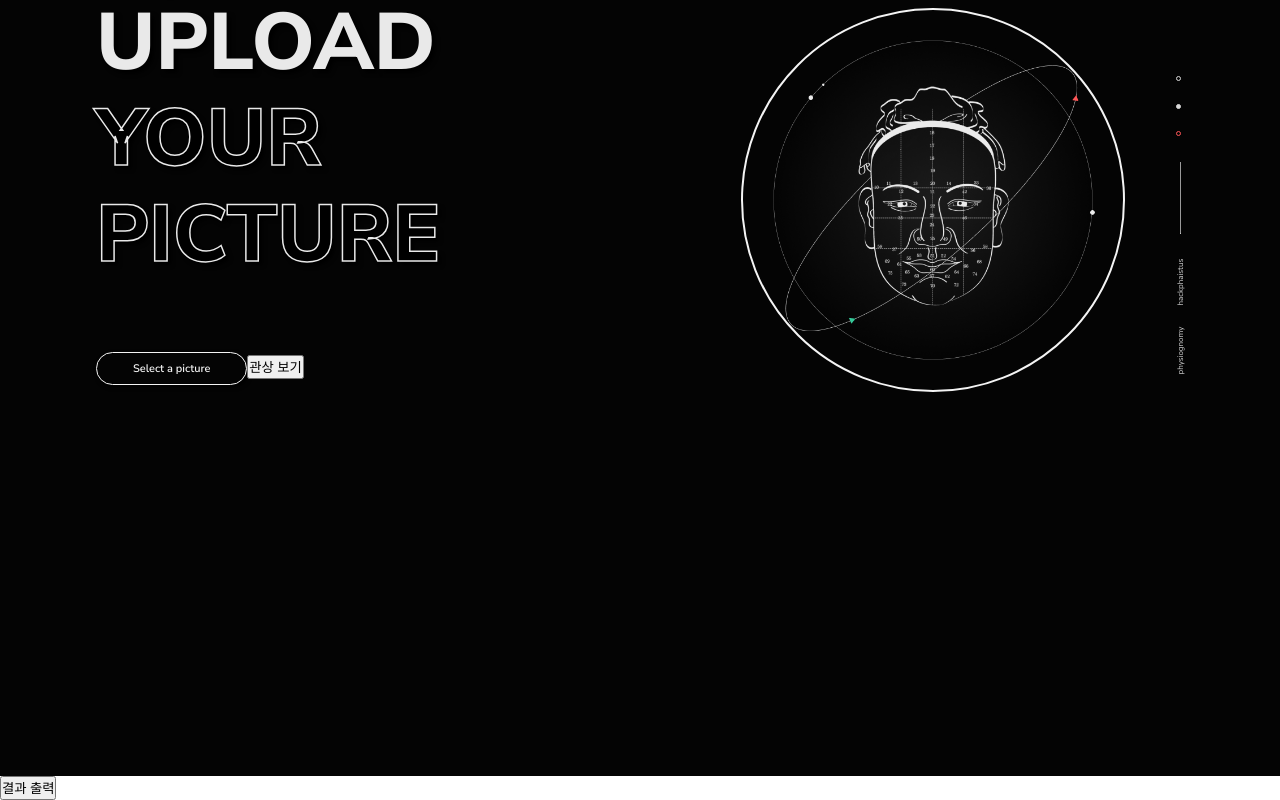
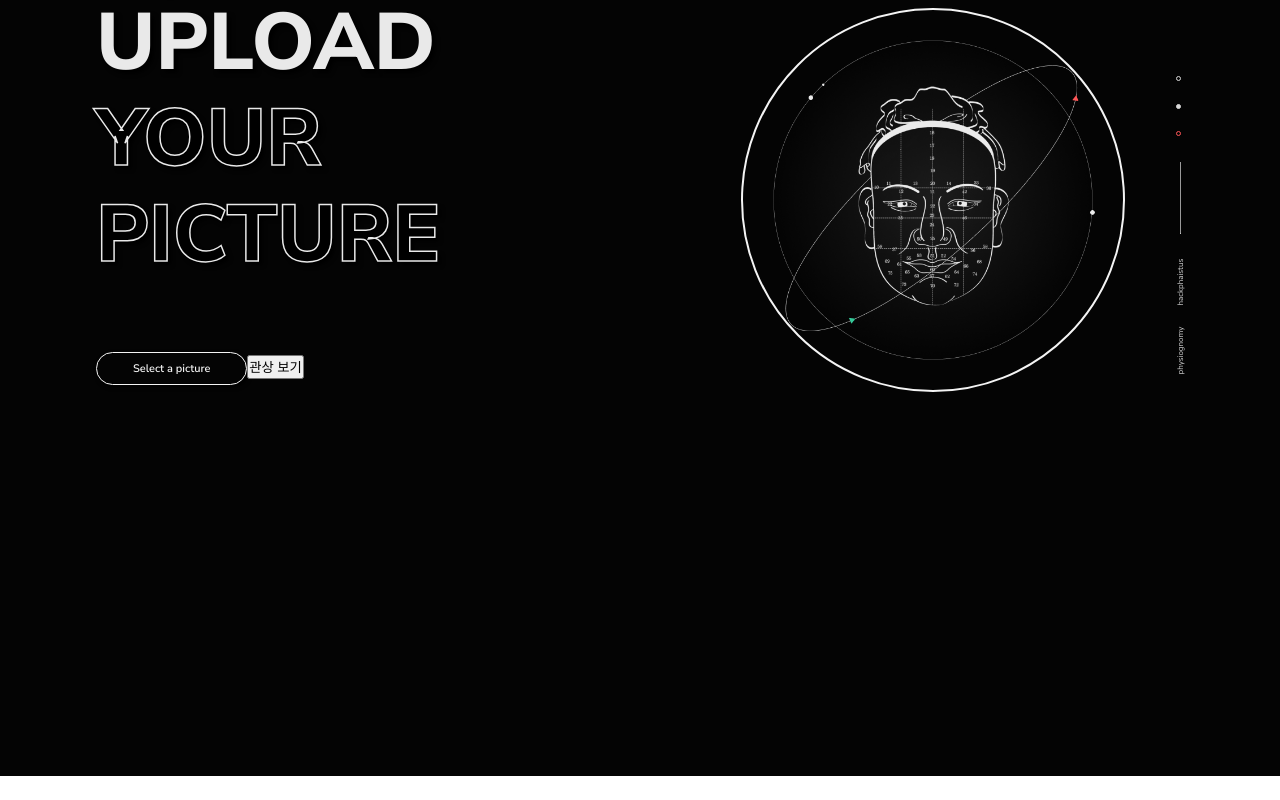
Before and after one commit to SiliconValleyInternship-2A22/Hackphaistus, a React (Create React App) app in the folder frontend/: page / in a window 1280 px wide. Shown: the part 1084-1884 px from the top of the page. After the commit the page ends 1860 px from the top, so only its background shows below. Built offline with nearby package versions, Linux system fonts and the light colour scheme.

Commit message:
Update frontend props

```diff
--- a/frontend/src/App.js
+++ b/frontend/src/App.js
@@ -1,18 +1,22 @@
 import React, {useState} from 'react';
-import axios from 'axios';
 import Main from './pages/Mainscreen'
 import Upload from './pages/Upload'
 import Result from './pages/Result';
 import Header from './components/header';
 
 const App = () => {
-
+  const [result,setResult] = useState(null);
+  const onSubmitResult = (arr) => {
+    console.log(arr);
+    setResult(arr);
+  }
   return (
     <div>
       <Header/>
       <Main/>
-      <Upload/>
-      <Result/>
+      <Upload onSubmit={onSubmitResult}/>
+      {result!=null?
+      <Result skills={result}/>:<p></p>}
     </div>
   );
 }
--- a/frontend/src/pages/Result.js
+++ b/frontend/src/pages/Result.js
@@ -3,9 +3,9 @@ import axios from 'axios';
 import "../css/Result.css";
 import styled from 'styled-components';
 
-const Result = () => {
-    const [result,setResult] = useState(null)
-    //const [result,setResult] = useState([78, 90, 61, 62, 86, 74]);
+const Result = (props) => {
+    const [result,setResult] = useState(props.skills)
+    console.log(result);
     const StatRange = styled.div`
     width: ${props => props.width}%;
     height: 100%;
@@ -18,17 +18,7 @@ const getImg = () => {
     })
   }
 
-
-    // useEffect (() => {
-    //     axios.post('http://localhost:5000/api/printResult').then(response=>{
-    //     console.log(response.data);
-    //     setResult(response.data);
-    //     console.log(result);
-    //     })},[result]);
-
     return(
-        <div>
-        {result==null ? <button onClick={getImg}>결과 출력</button>:
         <div className='defalutBGC3'>
             <div className='firstpart'>
                 <div className='resultImg'></div>
@@ -122,7 +112,6 @@ const getImg = () => {
                 <button className='saveBtn'>Save</button>
             </div>
         </div>
-}</div>
     );
 }
 
--- a/frontend/src/pages/Upload.js
+++ b/frontend/src/pages/Upload.js
@@ -2,24 +2,39 @@ import React, {useState} from 'react';
 import axios from 'axios';
 import "../css/Upload.css";
 
-function Upload(){
+function Upload(props){
     const [img,setImg] = useState(null);
     const [fileUrl, setFileUrl] = useState(null);
-    //const [result,setResult] = useState([78, 90, 61, 62, 86, 74]);
+    const [result,setResult] = useState(null);
     const uploadImg = (e) => {
       const currentFile = e.target.files[0];
       setImg(currentFile);
     }
 
-    const postImg = () => {
+    // const postImg = () => {
+    //   const formData = new FormData();
+    //   formData.append('file', img);
+    //   console.log(img);
+    //   axios.post("http://localhost:5000/api/fileUpload", formData).then(response=>{
+    //     console.log(response.data);
+    //     setResult(response.data);
+    //   })
+    //   .catch(err=>{console.log('Failed to send img file to server');})
+    // }
+
+    const onSubmit = () => {
       const formData = new FormData();
       formData.append('file', img);
       console.log(img);
       axios.post("http://localhost:5000/api/fileUpload", formData).then(response=>{
         console.log(response.data);
-        //setResult(response.data);
+        setResult(response.data);
+        props.onSubmit(response.data);
       })
-      .catch(err=>{console.log('Failed to send img file to server');})
+      .catch(err=>{
+        console.log('Failed to send img file to server');
+      })
+      // props.onSubmit(response.data);
     }
 
     return (
@@ -33,7 +48,8 @@ function Upload(){
             {img == null ? <p></p> :<img src={fileUrl}/>}
             <label for="profile-upload" className='selectPic'>Select a picture</label>
             <input id="profile-upload" type="file" accept="image/*" style={{display:"none"}} onChange={uploadImg}/>
-            <button onClick={postImg}>관상 보기</button>
+            {/* <button onClick={postImg}>관상 보기</button> */}
+            <button onClick={onSubmit}>관상 보기</button>
         </div>
 
         <div className='rightPart'>
```
